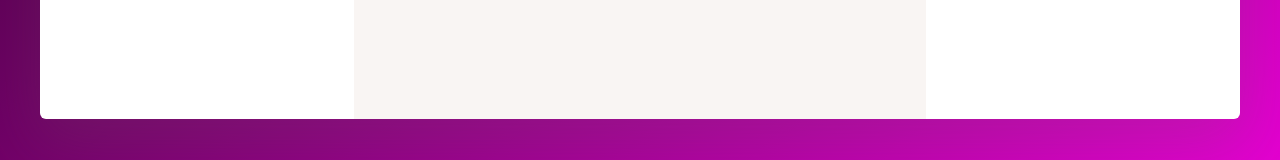
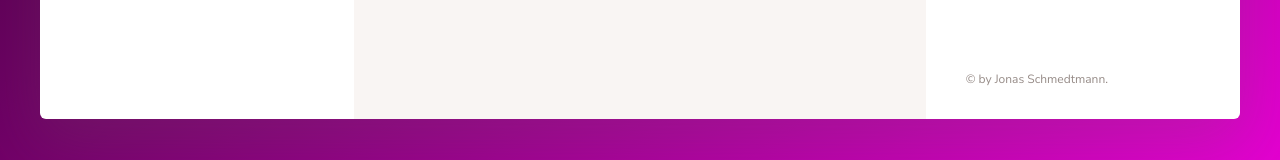
Before and after one commit to christopherbclark/forkify2, a website built with webpack: page src/index.html in a window 1280 px wide. Shown: the part 1032-1192 px from the top of the page. Built offline with nearby package versions, Linux system fonts and the light colour scheme.

Commit message:
final edits 2

```diff
--- a/src/index.html
+++ b/src/index.html
@@ -428,7 +428,9 @@
                 -->
             </ul>
 
-
+            <div class="copyright">
+                &copy; by Jonas Schmedtmann.
+            </div>
 
         </div>
     </div>
```
Also changed, not shown: dist/index.html.
